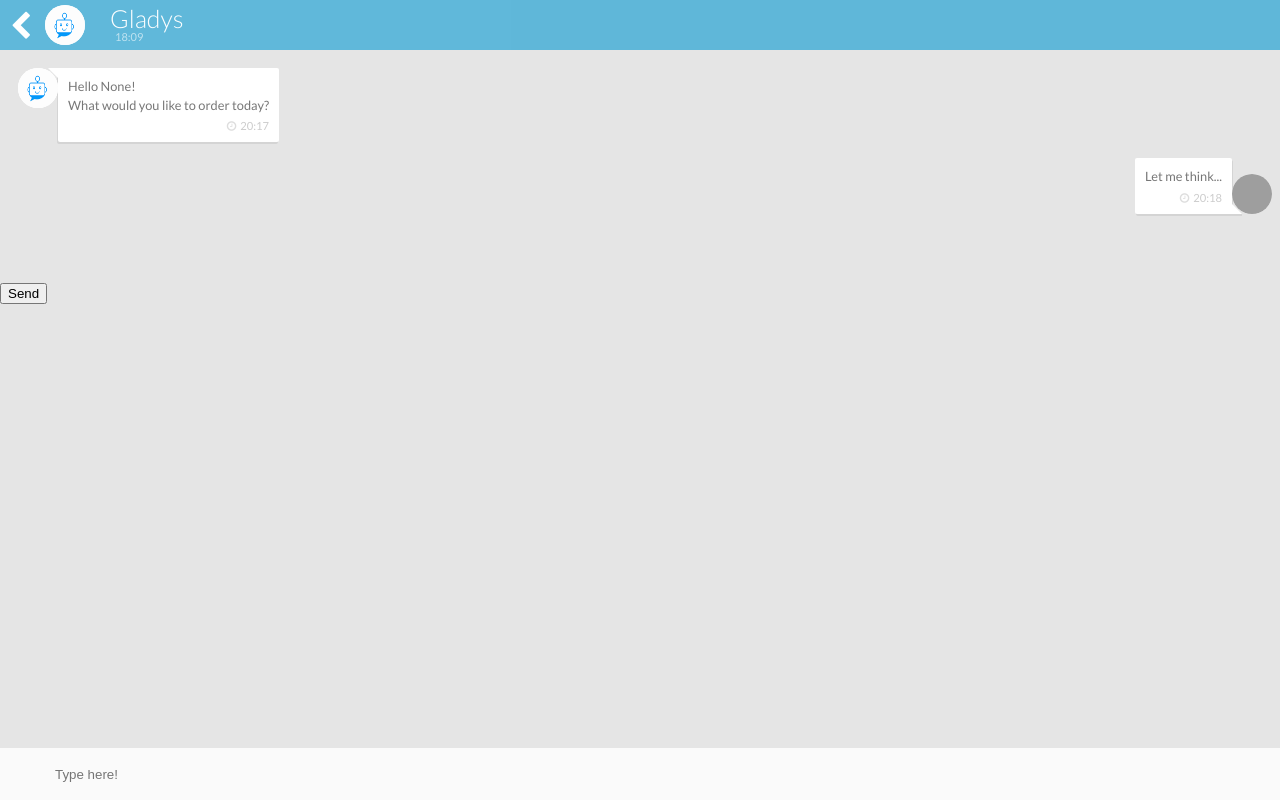
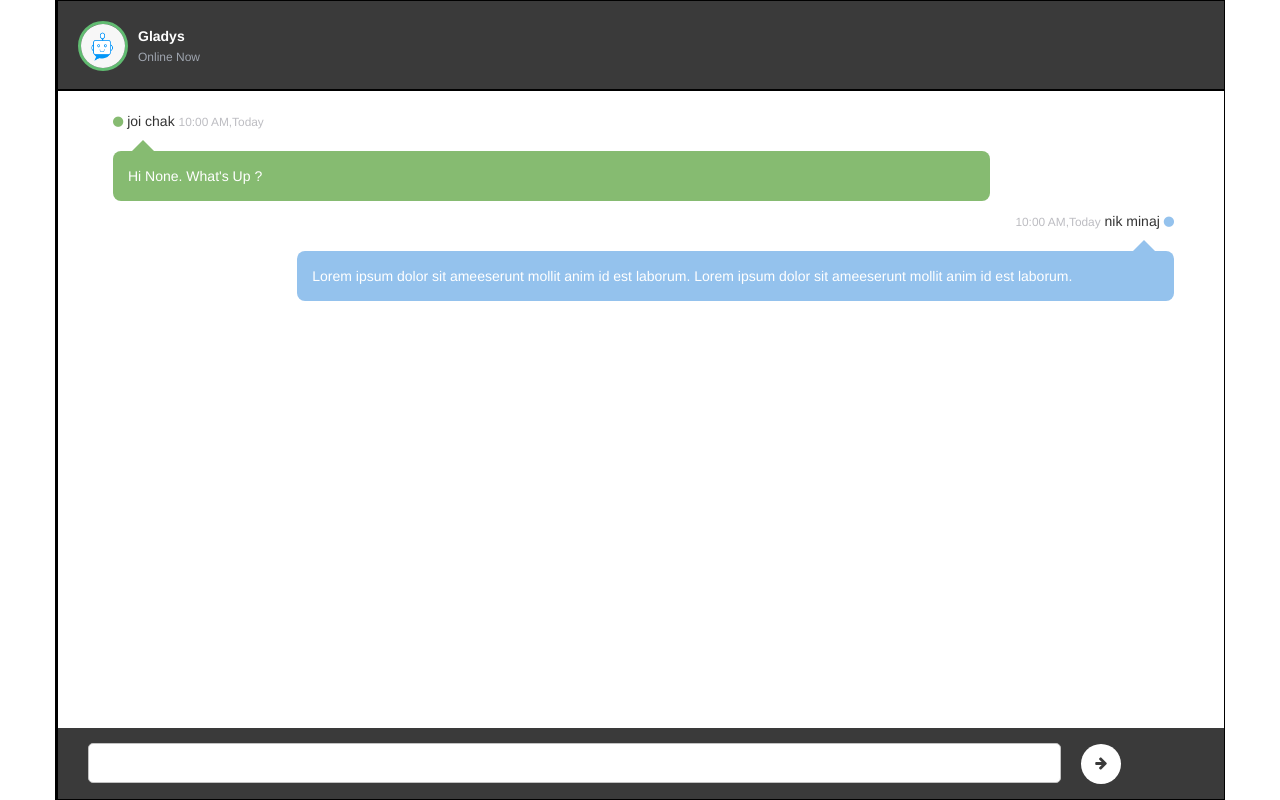
Before and after one commit to deepaktiwari88/Gladys, a Django app: page /chat/bot/ in a window 1280 px wide. Run offline with Django 3.2, Linux system fonts and the light colour scheme; some libraries are stand-ins or nearby versions; grey boxes are pictures that could not be loaded.

Commit message:
Changed chat page design so that it uses bootstrap

```diff
--- a/Chatbot/static/Chatbot/style.css
+++ /dev/null
@@ -1,334 +0,0 @@
-@import url(https://fonts.googleapis.com/css?family=Lato:100,300,400,700);
-@import url(https://maxcdn.bootstrapcdn.com/font-awesome/4.2.0/css/font-awesome.min.css);
-
-html, body {
-    background: #e5e5e5;
-    font-family: 'Lato', sans-serif;
-    margin: 0px auto;
-}
-::selection{
-  background: rgba(82,179,217,0.3);
-  color: inherit;
-}
-a{
-  color: rgba(82,179,217,0.9);
-}
-
-/* M E N U */
-
-.menu {
-    position: fixed;
-    top: 0px;
-    left: 0px;
-    right: 0px;
-    width: 100%;
-    height: 50px;
-    background: rgba(82,179,217,0.9);
-    z-index: 100;
-    -webkit-touch-callout: none;
-    -webkit-user-select: none;
-    -moz-user-select: none;
-    -ms-user-select: none;
-}
-
-.back {
-    position: absolute;
-    width: 90px;
-    height: 50px;
-    top: 0px;
-    left: 0px;
-    color: #fff;
-    line-height: 50px;
-    font-size: 30px;
-    padding-left: 10px;
-    cursor: pointer;
-}
-.back img {
-    position: absolute;
-    top: 5px;
-    left: 30px;
-    width: 40px;
-    height: 40px;
-    background-color: rgba(255,255,255,0.98);
-    border-radius: 100%;
-    -webkit-border-radius: 100%;
-    -moz-border-radius: 100%;
-    -ms-border-radius: 100%;
-    margin-left: 15px;
-    }
-.back:active {
-    background: rgba(255,255,255,0.2);
-}
-.name{
-    position: absolute;
-    top: 3px;
-    left: 110px;
-    font-family: 'Lato';
-    font-size: 25px;
-    font-weight: 300;
-    color: rgba(255,255,255,0.98);
-    cursor: default;
-}
-.last{
-    position: absolute;
-    top: 30px;
-    left: 115px;
-    font-family: 'Lato';
-    font-size: 11px;
-    font-weight: 400;
-    color: rgba(255,255,255,0.6);
-    cursor: default;
-}
-
-/* M E S S A G E S */
-
-.chat {
-    list-style: none;
-    background: none;
-    margin: 0;
-    padding: 0 0 50px 0;
-    margin-top: 60px;
-    margin-bottom: 10px;
-}
-.chat li {
-    padding: 0.5rem;
-    overflow: hidden;
-    display: flex;
-}
-.chat .avatar {
-    width: 40px;
-    height: 40px;
-    position: relative;
-    display: block;
-    z-index: 2;
-    border-radius: 100%;
-    -webkit-border-radius: 100%;
-    -moz-border-radius: 100%;
-    -ms-border-radius: 100%;
-    background-color: rgba(255,255,255,0.9);
-}
-.chat .avatar img {
-    width: 40px;
-    height: 40px;
-    border-radius: 100%;
-    -webkit-border-radius: 100%;
-    -moz-border-radius: 100%;
-    -ms-border-radius: 100%;
-    background-color: rgba(255,255,255,0.9);
-    -webkit-touch-callout: none;
-    -webkit-user-select: none;
-    -moz-user-select: none;
-    -ms-user-select: none;
-}
-.chat .day {
-    position: relative;
-    display: block;
-    text-align: center;
-    color: #c0c0c0;
-    height: 20px;
-    text-shadow: 7px 0px 0px #e5e5e5, 6px 0px 0px #e5e5e5, 5px 0px 0px #e5e5e5, 4px 0px 0px #e5e5e5, 3px 0px 0px #e5e5e5, 2px 0px 0px #e5e5e5, 1px 0px 0px #e5e5e5, 1px 0px 0px #e5e5e5, 0px 0px 0px #e5e5e5, -1px 0px 0px #e5e5e5, -2px 0px 0px #e5e5e5, -3px 0px 0px #e5e5e5, -4px 0px 0px #e5e5e5, -5px 0px 0px #e5e5e5, -6px 0px 0px #e5e5e5, -7px 0px 0px #e5e5e5;
-    box-shadow: inset 20px 0px 0px #e5e5e5, inset -20px 0px 0px #e5e5e5, inset 0px -2px 0px #d7d7d7;
-    line-height: 38px;
-    margin-top: 5px;
-    margin-bottom: 20px;
-    cursor: default;
-    -webkit-touch-callout: none;
-    -webkit-user-select: none;
-    -moz-user-select: none;
-    -ms-user-select: none;
-}
-
-.other .msg {
-    order: 1;
-    border-top-left-radius: 0px;
-    box-shadow: -1px 2px 0px #D4D4D4;
-}
-.other:before {
-    content: "";
-    position: relative;
-    top: 0px;
-    right: 0px;
-    left: 40px;
-    width: 0px;
-    height: 0px;
-    border: 5px solid #fff;
-    border-left-color: transparent;
-    border-bottom-color: transparent;
-}
-
-.self {
-    justify-content: flex-end;
-    align-items: flex-end;
-}
-.self .msg {
-    order: 1;
-    border-bottom-right-radius: 0px;
-    box-shadow: 1px 2px 0px #D4D4D4;
-}
-.self .avatar {
-    order: 2;
-}
-.self .avatar:after {
-    content: "";
-    position: relative;
-    display: inline-block;
-    bottom: 19px;
-    right: 0px;
-    width: 0px;
-    height: 0px;
-    border: 5px solid #fff;
-    border-right-color: transparent;
-    border-top-color: transparent;
-    box-shadow: 0px 2px 0px #D4D4D4;
-}
-
-.msg {
-    background: white;
-    min-width: 50px;
-    padding: 10px;
-    border-radius: 2px;
-    box-shadow: 0px 2px 0px rgba(0, 0, 0, 0.07);
-}
-.msg p {
-    font-size: 0.8rem;
-    margin: 0 0 0.2rem 0;
-    color: #777;
-}
-.msg img {
-    position: relative;
-    display: block;
-    width: 450px;
-    border-radius: 5px;
-    box-shadow: 0px 0px 3px #eee;
-    transition: all .4s cubic-bezier(0.565, -0.260, 0.255, 1.410);
-    cursor: default;
-    -webkit-touch-callout: none;
-    -webkit-user-select: none;
-    -moz-user-select: none;
-    -ms-user-select: none;
-}
-@media screen and (max-width: 800px) {
-    .msg img {
-    width: 300px;
-}
-}
-@media screen and (max-width: 550px) {
-    .msg img {
-    width: 200px;
-}
-}
-
-.msg time {
-    font-size: 0.7rem;
-    color: #ccc;
-    margin-top: 3px;
-    float: right;
-    cursor: default;
-    -webkit-touch-callout: none;
-    -webkit-user-select: none;
-    -moz-user-select: none;
-    -ms-user-select: none;
-}
-.msg time:before{
-    content:"\f017";
-    color: #ddd;
-    font-family: FontAwesome;
-    display: inline-block;
-    margin-right: 4px;
-}
-
-emoji{
-    display: inline-block;
-    height: 18px;
-    width: 18px;
-    background-size: cover;
-    background-repeat: no-repeat;
-    margin-top: -7px;
-    margin-right: 2px;
-    transform: translate3d(0px, 3px, 0px);
-}
-emoji.please{background-image: url(https://imgur.com/ftowh0s.png);}
-emoji.lmao{background-image: url(https://i.imgur.com/MllSy5N.png);}
-emoji.happy{background-image: url(https://imgur.com/5WUpcPZ.png);}
-emoji.pizza{background-image: url(https://imgur.com/voEvJld.png);}
-emoji.cryalot{background-image: url(https://i.imgur.com/UUrRRo6.png);}
-emoji.books{background-image: url(https://i.imgur.com/UjZLf1R.png);}
-emoji.moai{background-image: url(https://imgur.com/uSpaYy8.png);}
-emoji.suffocated{background-image: url(https://i.imgur.com/jfTyB5F.png);}
-emoji.scream{background-image: url(https://i.imgur.com/tOLNJgg.png);}
-emoji.hearth_blue{background-image: url(https://i.imgur.com/gR9juts.png);}
-emoji.funny{background-image: url(https://i.imgur.com/qKia58V.png);}
-
-@-webikt-keyframes pulse {
-  from { opacity: 0; }
-  to { opacity: 0.5; }
-}
-
-::-webkit-scrollbar {
-    min-width: 12px;
-    width: 12px;
-    max-width: 12px;
-    min-height: 12px;
-    height: 12px;
-    max-height: 12px;
-    background: #e5e5e5;
-    box-shadow: inset 0px 50px 0px rgba(82,179,217,0.9), inset 0px -52px 0px #fafafa;
-}
-
-::-webkit-scrollbar-thumb {
-    background: #bbb;
-    border: none;
-    border-radius: 100px;
-    border: solid 3px #e5e5e5;
-    box-shadow: inset 0px 0px 3px #999;
-}
-
-::-webkit-scrollbar-thumb:hover {
-    background: #b0b0b0;
-  box-shadow: inset 0px 0px 3px #888;
-}
-
-::-webkit-scrollbar-thumb:active {
-    background: #aaa;
-  box-shadow: inset 0px 0px 3px #7f7f7f;
-}
-
-::-webkit-scrollbar-button {
-    display: block;
-    height: 26px;
-}
-
-/* T Y P E */
-
-input.textarea {
-    position: fixed;
-    bottom: 0px;
-    left: 0px;
-    right: 0px;
-    width: 100%;
-    height: 50px;
-    z-index: 99;
-    background: #fafafa;
-    border: none;
-    outline: none;
-    padding-left: 55px;
-    padding-right: 55px;
-    color: #666;
-    font-weight: 400;
-}
-.emojis {
-    position: fixed;
-    display: block;
-    bottom: 8px;
-    left: 7px;
-    width: 34px;
-    height: 34px;
-    background-image: url(https://i.imgur.com/5WUpcPZ.png);
-    background-repeat: no-repeat;
-    background-size: cover;
-    z-index: 100;
-    cursor: pointer;
-}
-.emojis:active {
-    opacity: 0.9;
-}
--- a/Chatbot/templates/Chatbot/chat.html
+++ b/Chatbot/templates/Chatbot/chat.html
@@ -2,49 +2,64 @@
 {% load static %}
 
 <!DOCTYPE html>
+<html>
 <head>
-	<link rel="shortcut icon" href="{% static 'Chatbot/images/chatbot_1x.png' %}"/>
-    <title>
-        Gladys
-    </title>
+	<link rel="stylesheet" type="text/css" href="https://maxcdn.bootstrapcdn.com/bootstrap/3.3.7/css/bootstrap.min.css">
+	<link rel="stylesheet" type="text/css" href="{%  static 'Chatbot/custom.css' %}">
+	<link rel="stylesheet" type="text/css" href="https://maxcdn.bootstrapcdn.com/font-awesome/4.7.0/css/font-awesome.min.css">
 
+	<script src="https://ajax.googleapis.com/ajax/libs/jquery/3.2.1/jquery.min.js"></script>
+</head>
+<body>
+	<div class="container main-section">
+		<div class="row">
 
-    <link rel="stylesheet" href="{% static 'Chatbot/style.css' %}">
-</head>
-
-<body>
-<div class="menu">
-    <div class="back"><a style="color: white" href="{% url 'about:index' %}" ><i class="fa fa-chevron-left"></i></a> <img src="{% static 'Chatbot/images/chatbot_1x.png' %}" draggable="false"/></div>
-            <div class="name">Gladys</div>
-            <div class="last">18:09</div>
+			<div class="col-md-12 col-sm-12 col-xs-12 right-sidebar">
+				<div class="row">
+					<div class="col-md-12 right-header">
+						<div class="right-header-img">
+							<img src="{% static 'Chatbot/images/chatbot_1x.png' %}">
 						</div>
-<div class="interface">
-    <ol class="chat">
-    <li class="other">
-        <div class="avatar"><img src="{% static 'Chatbot/images/chatbot_1x.png' %}" draggable="false"/></div>
-      <div class="msg">
-        <p>Hello {{ name }}!</p>
-        <p>What would you like to order today?</p>
-        <time>20:17</time>
+						<div class="right-header-detail">
+							<p>Gladys</p>
+                            <span>Online Now</span>
+						</div>
+					</div>
+				</div>
+				<div class="row">
+					<div class="col-md-12 right-header-contentChat">
+						<ul>
+							<li>
+								<div class="rightside-left-chat">
+									<span><i class="fa fa-circle" aria-hidden="true"></i> joi chak <small>10:00 AM,Today</small> </span><br><br>
+									<p>Hi {{ name }}. What's Up ?</p>
 								</div>
 							</li>
-    <li class="self">
-        <div class="avatar"><img src="https://i.imgur.com/HYcn9xO.png" draggable="false"/></div>
-      <div class="msg">
-        <p>Let me think...</p>
-        <time>20:18</time>
+							<li>
+								<div class="rightside-right-chat">
+									<span> <small>10:00 AM,Today</small>  nik minaj <i class="fa fa-circle" aria-hidden="true"></i></span><br><br>
+									<p>Lorem ipsum dolor sit ameeserunt mollit anim id est laborum.
+									Lorem ipsum dolor sit ameeserunt mollit anim id est laborum.</p>
 								</div>
 							</li>
-
-    </ol>
+						</ul>
+					</div>
+				</div>
+				<div class="row">
+					<div class="col-md-12 right-chat-textbox">
+						<input type="text"><a href="#"><i class="fa fa-arrow-right" aria-hidden="true"></i></a>
+					</div>
+				</div>
+			</div>
+		</div>
 	</div>
 
-    <form id="send" method="post" action="">
-
-        {% csrf_token %}
-        <input class="textarea" id="send" name="send-request" type="text" placeholder="Type here!"/>
-        <input type="submit" value="Send">
-    </form>
-
-
+	<script type="text/javascript">
+		$(document).ready(function(){
+	    	var height = $(window).height();
+	    	$('.left-chat').css('height', (height - 92) + 'px');
+	    	$('.right-header-contentChat').css('height', (height - 163) + 'px');
+	    });
+	</script>
 </body>
+</html>
```
Lines whose indentation alone changed are shown as unchanged.
